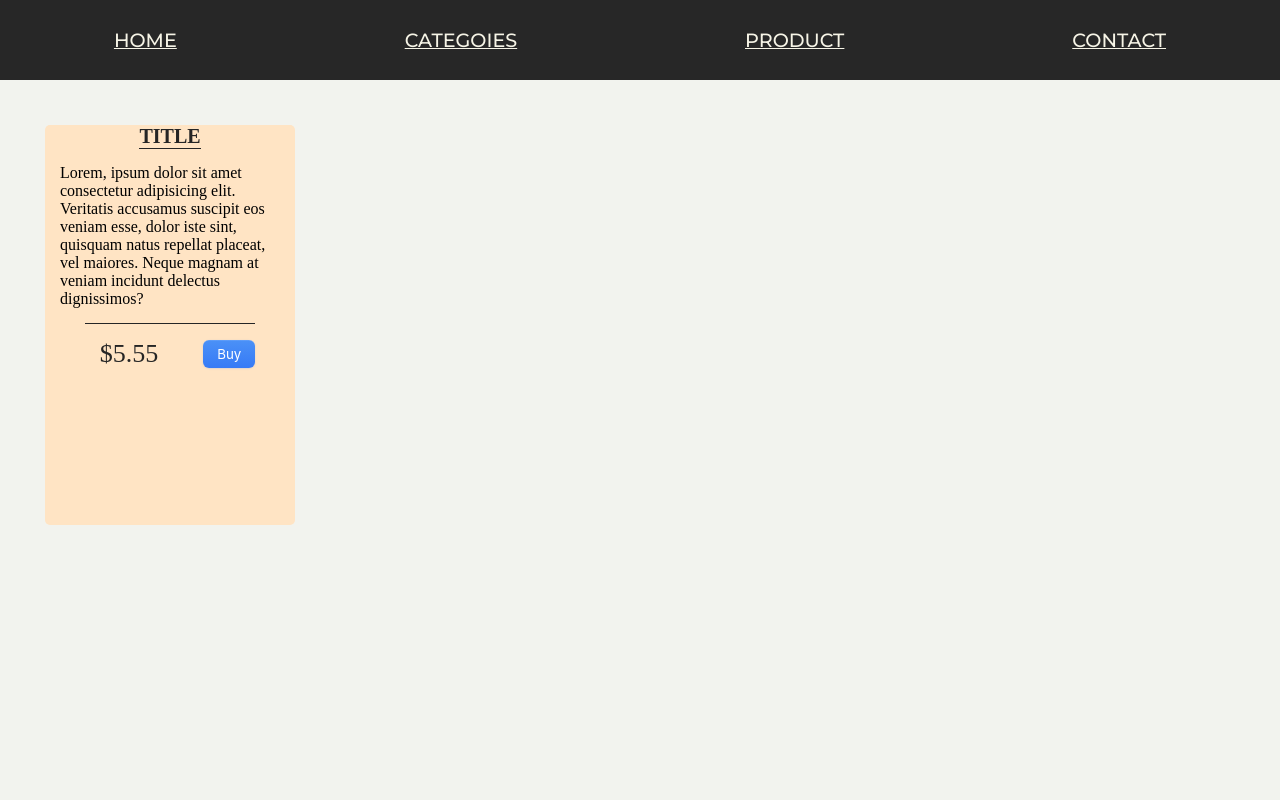
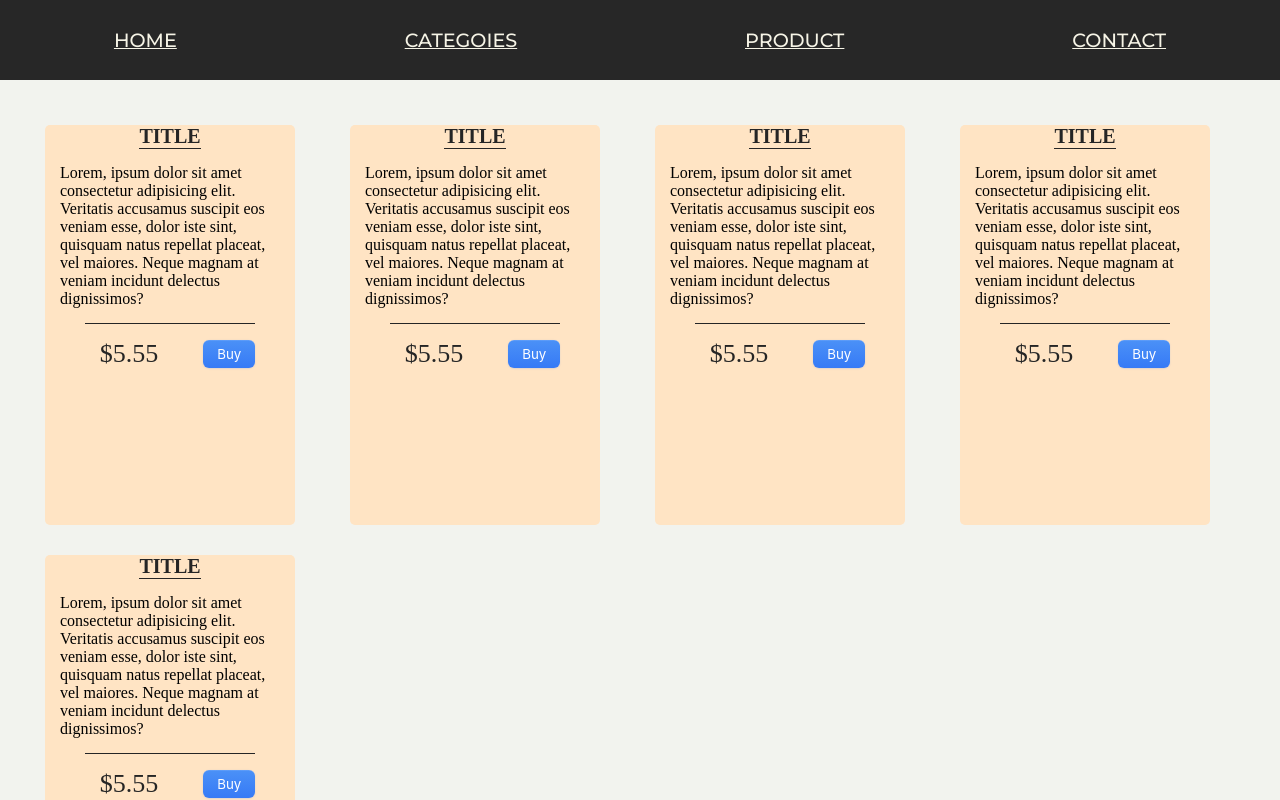
Before and after one commit to michalsamulak/ReactShop, a React (Vite) app: page / in a window 1280 px wide. Shown: the top 800 px of the page. Built offline with nearby package versions, Linux system fonts and the light colour scheme; no server answers.

Commit message:
create custom hook ueFetch

```diff
--- a/package.json
+++ b/package.json
@@ -9,6 +9,7 @@
     "preview": "vite preview"
   },
   "dependencies": {
+    "axios": "^1.3.4",
     "react": "^18.2.0",
     "react-dom": "^18.2.0",
     "react-router-dom": "^6.8.2",
--- /dev/null
+++ b/src/hooks/useFetch.ts
@@ -0,0 +1,26 @@
+import { useState, useEffect } from 'react';
+import axios from 'axios';
+
+export const useFetch = (url: string) => {
+    const [loading, setLoading] = useState(false)
+  const [data, setData] = useState()
+
+  useEffect(()=> {
+    setLoading(true)
+    axios({
+        method: 'GET',
+        baseURL: 'https://fakestoreapi.com',
+        url: `/${url}`,
+      })
+        .then(({ data }) => {
+          setData(data)
+        })
+        .catch(err => console.dir(err))
+        .finally(() => setLoading(false))
+      },[])
+
+    return { data, loading}
+
+
+
+}
--- a/src/pages/Home.tsx
+++ b/src/pages/Home.tsx
@@ -1,4 +1,6 @@
-import React from "react";
+import axios from 'axios'
+import { useEffect, useState } from 'react';
+import { useFetch } from '../hooks/useFetch';
 import {
     Button,
     Card,
@@ -9,9 +11,77 @@ import {
     Value,
 } from "../style/Home";
 
+
 export const Home = () => {
+    const {data, loading} = useFetch('products')
+
+
+
     return (
         <HomeWrapper>
+            <Card>
+                {/* <img src="" alt="" /> */}
+                <Title>Title</Title>
+                <Description>
+                    Lorem, ipsum dolor sit amet consectetur adipisicing elit.
+                    Veritatis accusamus suscipit eos veniam esse, dolor iste
+                    sint, quisquam natus repellat placeat, vel maiores. Neque
+                    magnam at veniam incidunt delectus dignissimos?
+                </Description>
+                <Value>
+                    <Price>$5.55</Price>
+                    <Button>Buy</Button>
+                </Value>
+            </Card>
+
+
+
+
+            <Card>
+                {/* <img src="" alt="" /> */}
+                <Title>Title</Title>
+                <Description>
+                    Lorem, ipsum dolor sit amet consectetur adipisicing elit.
+                    Veritatis accusamus suscipit eos veniam esse, dolor iste
+                    sint, quisquam natus repellat placeat, vel maiores. Neque
+                    magnam at veniam incidunt delectus dignissimos?
+                </Description>
+                <Value>
+                    <Price>$5.55</Price>
+                    <Button>Buy</Button>
+                </Value>
+            </Card>
+
+            <Card>
+                {/* <img src="" alt="" /> */}
+                <Title>Title</Title>
+                <Description>
+                    Lorem, ipsum dolor sit amet consectetur adipisicing elit.
+                    Veritatis accusamus suscipit eos veniam esse, dolor iste
+                    sint, quisquam natus repellat placeat, vel maiores. Neque
+                    magnam at veniam incidunt delectus dignissimos?
+                </Description>
+                <Value>
+                    <Price>$5.55</Price>
+                    <Button>Buy</Button>
+                </Value>
+            </Card>
+
+            <Card>
+                {/* <img src="" alt="" /> */}
+                <Title>Title</Title>
+                <Description>
+                    Lorem, ipsum dolor sit amet consectetur adipisicing elit.
+                    Veritatis accusamus suscipit eos veniam esse, dolor iste
+                    sint, quisquam natus repellat placeat, vel maiores. Neque
+                    magnam at veniam incidunt delectus dignissimos?
+                </Description>
+                <Value>
+                    <Price>$5.55</Price>
+                    <Button>Buy</Button>
+                </Value>
+            </Card>
+
             <Card>
                 {/* <img src="" alt="" /> */}
                 <Title>Title</Title>
```
Also changed, not shown: 1 other file (tests, documents, lock files or other folders).
